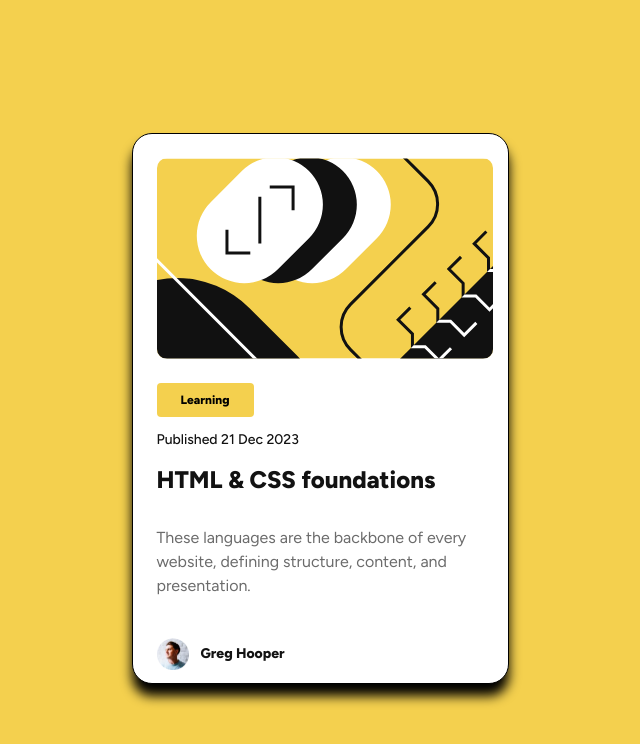
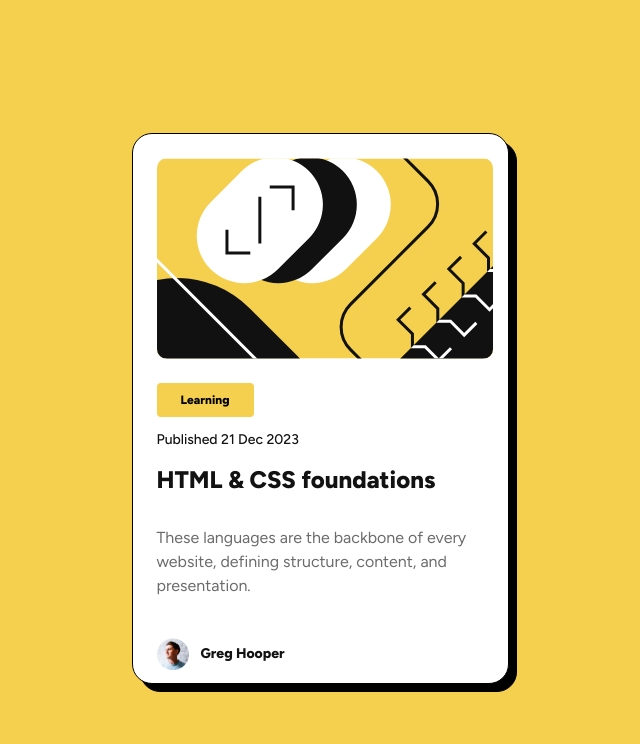
Before and after one commit to CamCoder337/blog-preview-card-frontend_mentor, a plain HTML site: page index.html in a window 1280 px wide. Shown: the whole page, without its empty margins (320-960 px from the left). Drawn offline with Linux system fonts and the light colour scheme.

Commit message:
add: card filter

```diff
--- a/style.css
+++ b/style.css
@@ -23,8 +23,8 @@ body{
     align-items: flex-start;
     justify-content: space-between;
     border: 1px solid #000;
-    box-shadow: 0 12px 12px 0 #000;
     gap: 24px;
+    filter: drop-shadow(8px 8px #000);
 }
 
 .card img{
```
